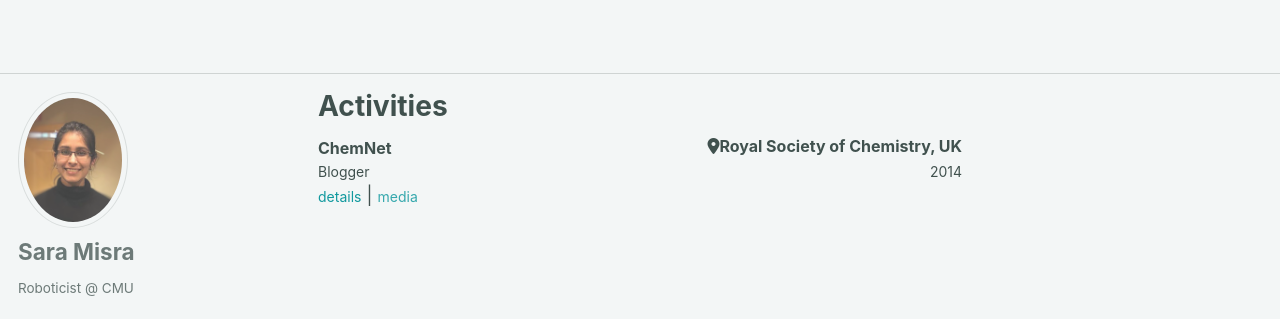
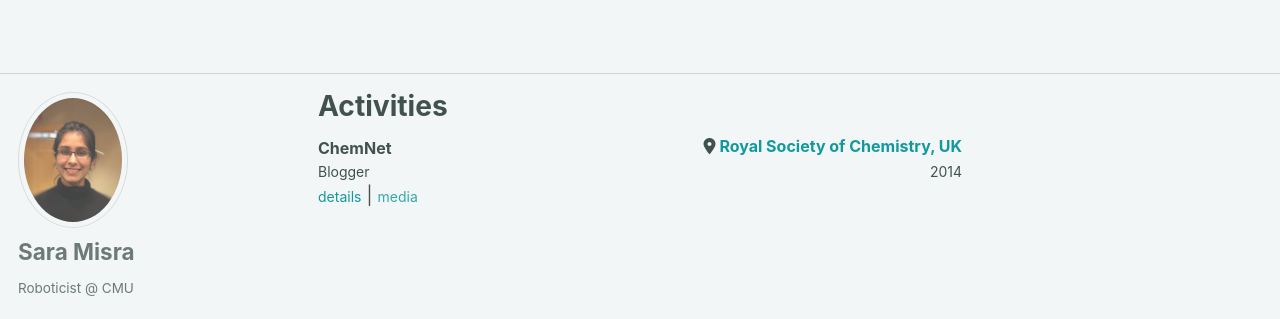
Before and after one commit to saram1sra/saram1sra.github.io, a Jekyll site: the page built from _pages/activities.html, in a window 1280 px wide. Shown: the top 319 px of the page. Built offline with Jekyll 4.4.1, drawn with Linux system fonts in a browser that asks for light colours; cached includes are drawn as plain includes; nearby versions of some CDN libraries.

Commit message:
test activities + link

```diff
--- a/_pages/activities.html
+++ b/_pages/activities.html
@@ -38,7 +38,7 @@ permalink: /activities/
 
 </style>
 <div id="fun-stuff">
-<heading>ChemNet <span style="float: right"><i class="fa fa-map-marker-alt"></i>Royal Society of Chemistry, UK </span></heading>
+<heading>ChemNet <span style="float: right"><i class="fa fa-map-marker-alt"></i>  <a href="https://www.rsc.org/" target="_blank">Royal Society of Chemistry, UK </span></a></heading>
 <head_under>Blogger <span style="float: right"> 2014</span></head_under>
 <a href="javascript:toggleblock('rsc_det')"style="font-size:14px">details</a> |
 <a href="" style="font-size: 14px"  target="_blank">media</a>
```
